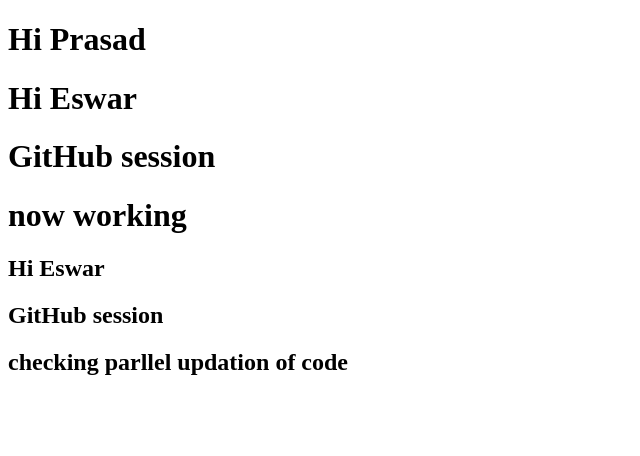
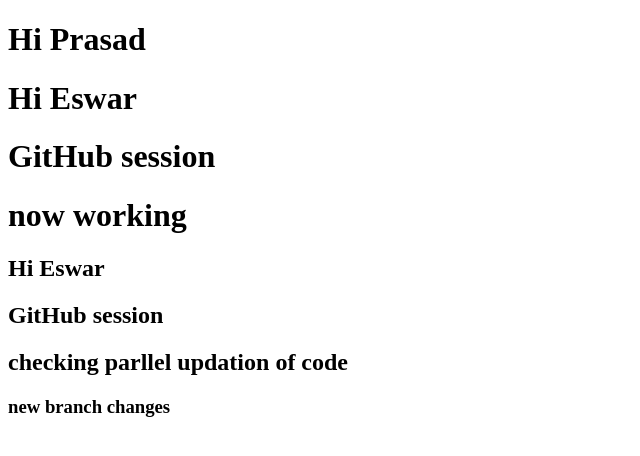
Before and after one commit to saieswar/prasad, a plain HTML site: page index.html in a window 1280 px wide. Shown: the whole page, without its empty margins (0-640 px from the left). Drawn offline with Linux system fonts and the light colour scheme.

Commit message:
sai - new change in new brach

```diff
--- a/index.html
+++ b/index.html
@@ -11,5 +11,6 @@
 <h2>Hi Eswar</h2>
 <h2>GitHub session</h2>
 <h2>checking parllel updation of code</h2>
+<h3>new branch changes</h3>
 </body>
 </html>
```
